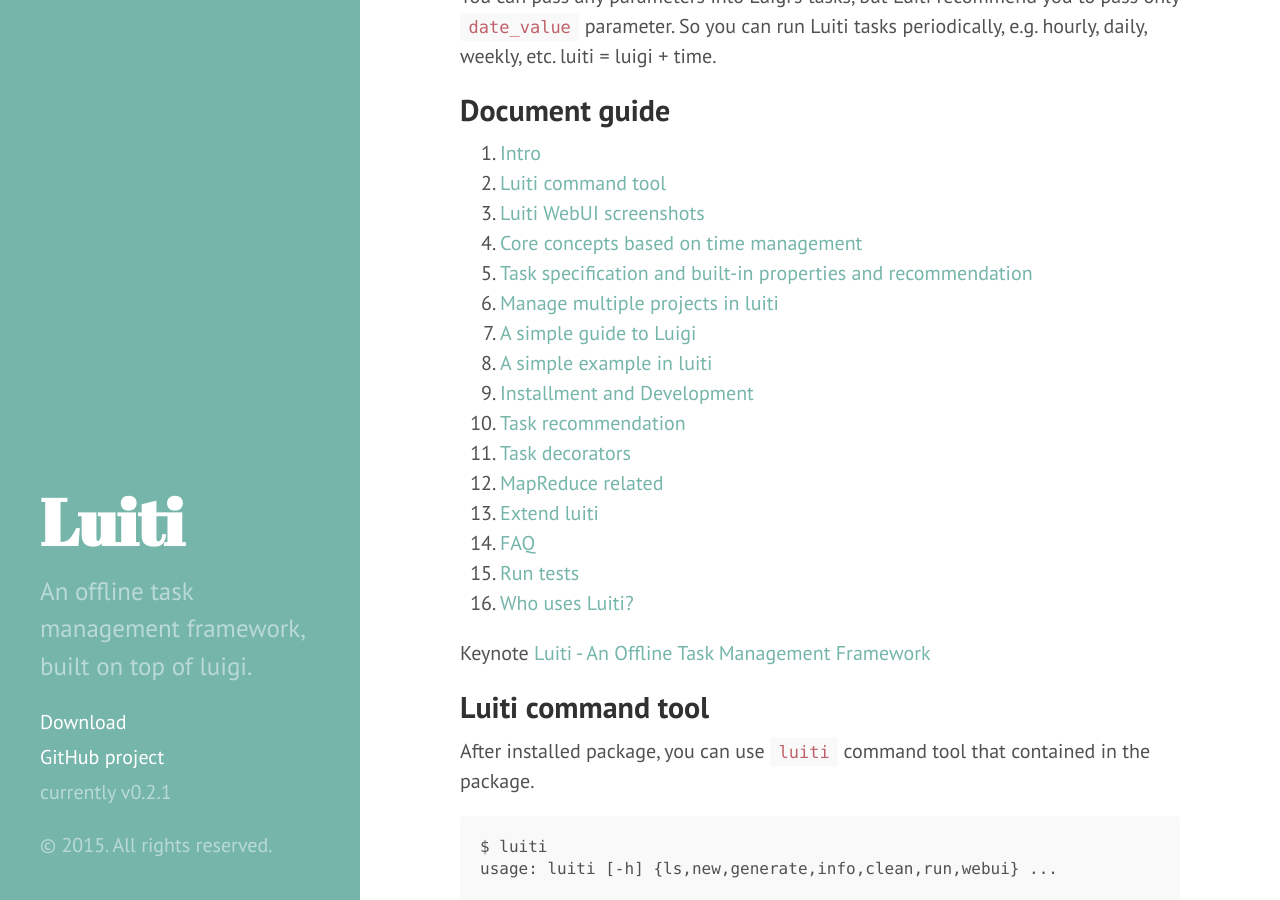
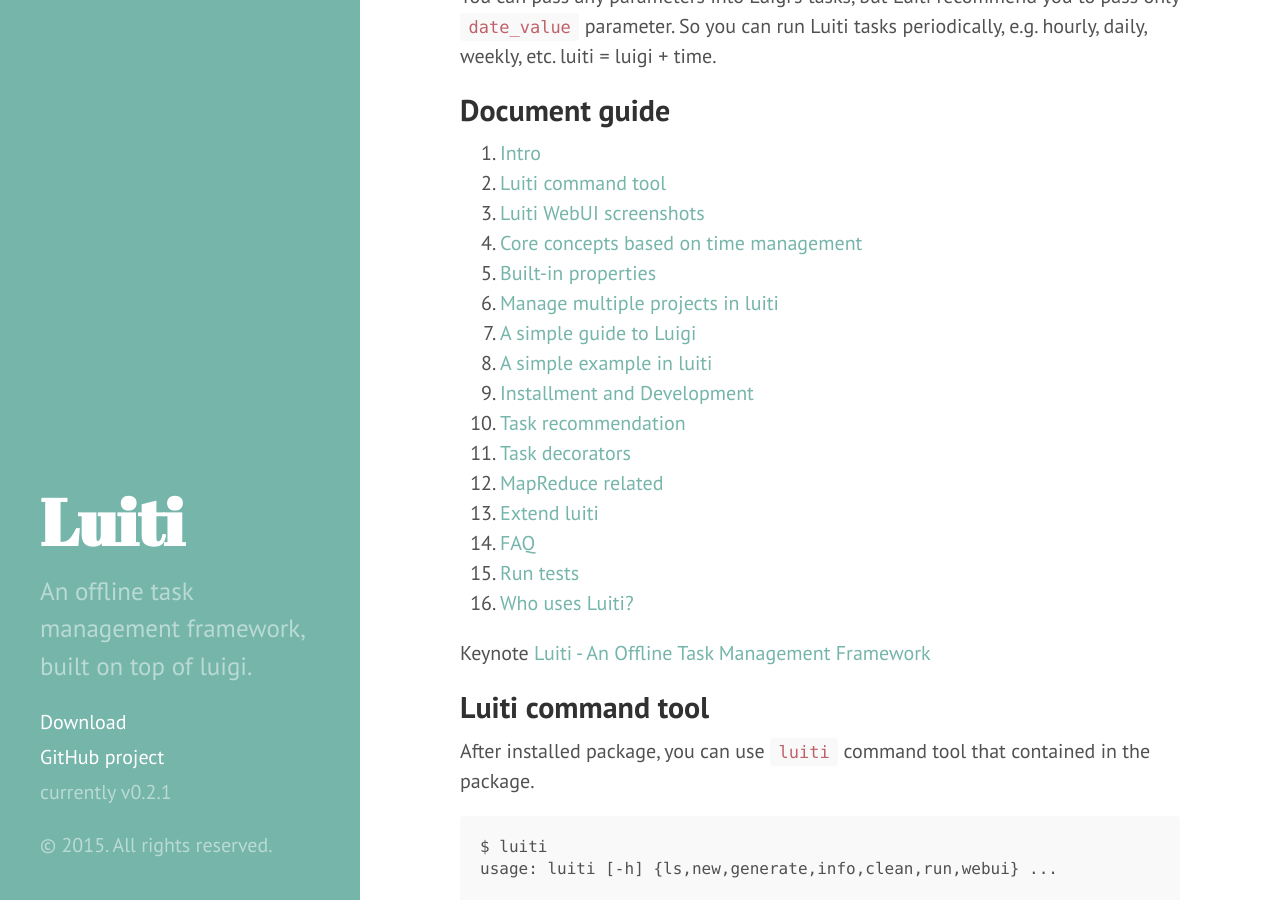
Before and after one commit to Luiti/luiti.github.io, a Jekyll site: the page built from index.markdown, in a window 1280 px wide and 900 px high, scrolled down 936 px. Built offline with Jekyll 4.4.1, drawn with Linux system fonts in a browser that asks for light colours; Markdown is read by kramdown in place of the engine named in the settings.

```diff
--- a/index.markdown
+++ b/index.markdown
@@ -44,7 +44,7 @@ Document guide
 3. [Luiti command tool](#luiti-command-tool)
 2. [Luiti WebUI screenshots](#luiti-webui-screenshots)
 4. [Core concepts based on time management](#core-concepts-based-on-time-management)
-5. [Task specification and built-in properties and recommendation](#task-specification-and-built-in-properties-and-recommendation)
+5. [Built-in properties](#task-specification-and-built-in-properties-and-recommendation)
 6. [Manage multiple projects in luiti](#manage-multiple-projects-in-luiti)
 7. [A simple guide to Luigi](#a-simple-guide-to-luigi)
 8. [A simple example in luiti](#a-simple-example-in-luiti)
--- a/javascripts/fix_luiti_index_document.js
+++ b/javascripts/fix_luiti_index_document.js
@@ -52,5 +52,8 @@ $(document).ready(function() {
   );
   sidebar.append(sidebar_document_guide_css);
 
+  // Fix broken luiti anchor.
+  $(".content p:first").attr("id", "luiti");
+
 
 });
```
